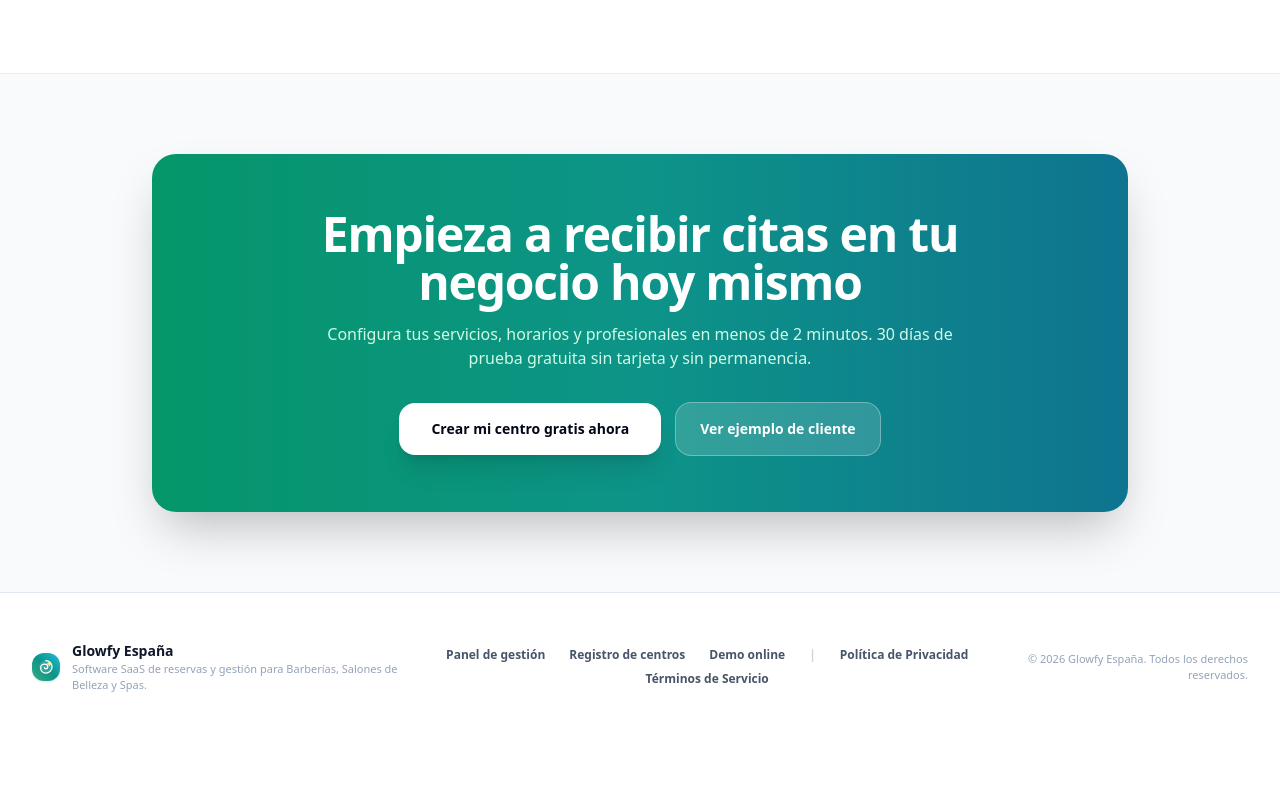
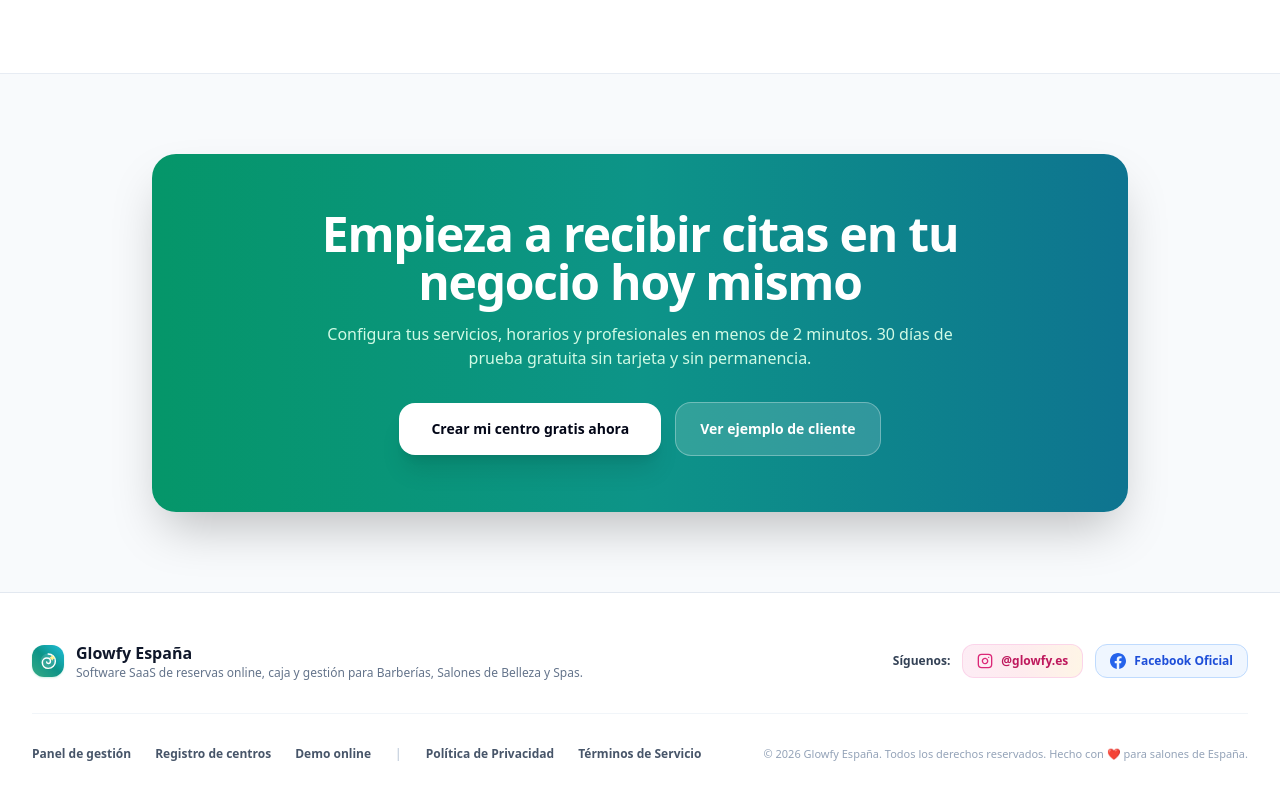
Before and after one commit to otmanesanade/calendario-app, a Next.js app: page / in a window 1280 px wide. Shown: the part 9595-10395 px from the top of the page. Before the commit the page ends 10336 px from the top, so only its background shows below. Built offline with nearby package versions, Linux system fonts and the light colour scheme.

Commit message:
feat: add social media links to SEO and pages
Update site schema to include Instagram and Facebook profiles and add links to the footer navigation on legal pages.

```diff
--- a/app/layout.js
+++ b/app/layout.js
@@ -155,6 +155,10 @@ const jsonLdOrg = {
     "@type": "Country",
     name: "España",
   },
+  sameAs: [
+    "https://www.instagram.com/glowfy.es/",
+    "https://www.facebook.com/profile.php?id=61594867821190",
+  ],
 };
 
 const jsonLdFaq = {
--- a/app/page.js
+++ b/app/page.js
@@ -34,6 +34,36 @@ import {
   Layers,
   Award
 } from "lucide-react";
+
+function InstagramIcon({ className = "w-4 h-4" }) {
+  return (
+    <svg
+      className={className}
+      viewBox="0 0 24 24"
+      fill="none"
+      stroke="currentColor"
+      strokeWidth="2"
+      strokeLinecap="round"
+      strokeLinejoin="round"
+    >
+      <rect width="20" height="20" x="2" y="2" rx="5" ry="5" />
+      <path d="M16 11.37A4 4 0 1 1 12.63 8 4 4 0 0 1 16 11.37z" />
+      <line x1="17.5" x2="17.51" y1="6.5" y2="6.5" />
+    </svg>
+  );
+}
+
+function FacebookIcon({ className = "w-4 h-4" }) {
+  return (
+    <svg
+      className={className}
+      viewBox="0 0 24 24"
+      fill="currentColor"
+    >
+      <path d="M24 12.073c0-6.627-5.373-12-12-12s-12 5.373-12 12c0 5.99 4.388 10.954 10.125 11.854v-8.385H7.078v-3.47h3.047V9.43c0-3.007 1.792-4.669 4.533-4.669 1.312 0 2.686.235 2.686.235v2.953H15.83c-1.491 0-1.956.925-1.956 1.874v2.25h3.328l-.532 3.47h-2.796v8.385C19.612 23.027 24 18.062 24 12.073z" />
+    </svg>
+  );
+}
 
 export default function Home() {
   const [openFaq, setOpenFaq] = useState(0);
@@ -1321,16 +1351,50 @@ export default function Home() {
 
       {/* FOOTER */}
       <footer className="py-12 px-4 sm:px-8 border-t border-slate-200 text-xs text-slate-500 bg-white">
-        <div className="max-w-7xl mx-auto flex flex-col md:flex-row items-center justify-between gap-6">
+        <div className="max-w-7xl mx-auto space-y-8">
+          <div className="flex flex-col lg:flex-row items-start lg:items-center justify-between gap-6 pb-8 border-b border-slate-100">
             <div className="flex items-center gap-3">
-            <GlowfyLogo size={28} />
+              <GlowfyLogo size={32} />
               <div>
-              <span className="font-extrabold text-sm text-slate-900 block">Glowfy España</span>
-              <span className="text-[11px] text-slate-400">Software SaaS de reservas y gestión para Barberías, Salones de Belleza y Spas.</span>
+                <span className="font-extrabold text-base text-slate-900 block">Glowfy España</span>
+                <span className="text-xs text-slate-500">
+                  Software SaaS de reservas online, caja y gestión para Barberías, Salones de Belleza y Spas.
+                </span>
               </div>
             </div>
 
-          <div className="flex flex-wrap items-center justify-center gap-x-6 gap-y-2 font-semibold text-slate-600">
+            {/* Redes Sociales Oficiales: Instagram & Facebook */}
+            <div className="flex flex-wrap items-center gap-3">
+              <span className="text-xs font-bold text-slate-700">Síguenos:</span>
+
+              {/* Instagram */}
+              <a
+                href="https://www.instagram.com/glowfy.es/"
+                target="_blank"
+                rel="noopener noreferrer"
+                className="inline-flex items-center gap-2 px-3.5 py-2 rounded-xl bg-gradient-to-r from-pink-500/10 via-rose-500/10 to-amber-500/10 hover:from-pink-500/20 hover:to-amber-500/20 border border-pink-200/80 text-pink-700 font-bold text-xs transition shadow-xs hover:scale-[1.02] active:scale-[0.98]"
+                title="Síguenos en Instagram @glowfy.es"
+              >
+                <InstagramIcon className="w-4 h-4 text-pink-600" />
+                <span>@glowfy.es</span>
+              </a>
+
+              {/* Facebook */}
+              <a
+                href="https://www.facebook.com/profile.php?id=61594867821190"
+                target="_blank"
+                rel="noopener noreferrer"
+                className="inline-flex items-center gap-2 px-3.5 py-2 rounded-xl bg-blue-50 hover:bg-blue-100/80 border border-blue-200 text-blue-700 font-bold text-xs transition shadow-xs hover:scale-[1.02] active:scale-[0.98]"
+                title="Visita nuestra página oficial de Facebook Glowfy España"
+              >
+                <FacebookIcon className="w-4 h-4 text-blue-600" />
+                <span>Facebook Oficial</span>
+              </a>
+            </div>
+          </div>
+
+          <div className="flex flex-col md:flex-row items-center justify-between gap-4">
+            <div className="flex flex-wrap items-center justify-center md:justify-start gap-x-6 gap-y-2 font-semibold text-slate-600">
               <Link href="/login" className="hover:text-emerald-600 transition">Panel de gestión</Link>
               <Link href="/register" className="hover:text-emerald-600 transition">Registro de centros</Link>
               <Link href="/estudio-marco" className="hover:text-emerald-600 transition">Demo online</Link>
@@ -1340,8 +1404,9 @@ export default function Home() {
             </div>
 
             <p className="text-slate-400 text-[11px] text-center md:text-right">
-            &copy; {new Date().getFullYear()} Glowfy España. Todos los derechos reservados.
+              &copy; {new Date().getFullYear()} Glowfy España. Todos los derechos reservados. Hecho con ❤️ para salones de España.
             </p>
+          </div>
         </div>
       </footer>
 
--- a/app/politica-de-privacidad/page.js
+++ b/app/politica-de-privacidad/page.js
@@ -410,6 +410,7 @@ export default function PoliticaPrivacidadPage() {
 
         {/* BOTTOM NAV */}
         <div className="mt-12 pt-6 border-t border-slate-200 flex flex-col sm:flex-row items-center justify-between gap-4 text-xs text-slate-500">
+          <div className="flex items-center gap-4">
             <Link
               href="/terminos-de-servicio"
               className="text-emerald-600 hover:underline font-semibold flex items-center gap-1"
@@ -417,6 +418,24 @@ export default function PoliticaPrivacidadPage() {
               <span>Ver los Términos de Servicio</span>
               <FileText className="w-3.5 h-3.5" />
             </Link>
+            <span className="text-slate-300">|</span>
+            <a
+              href="https://www.instagram.com/glowfy.es/"
+              target="_blank"
+              rel="noopener noreferrer"
+              className="text-pink-600 hover:underline font-semibold"
+            >
+              Instagram @glowfy.es
+            </a>
+            <a
+              href="https://www.facebook.com/profile.php?id=61594867821190"
+              target="_blank"
+              rel="noopener noreferrer"
+              className="text-blue-600 hover:underline font-semibold"
+            >
+              Facebook
+            </a>
+          </div>
           <p>© {new Date().getFullYear()} Glowfy España. Todos los derechos reservados.</p>
         </div>
       </main>
--- a/app/terminos-de-servicio/page.js
+++ b/app/terminos-de-servicio/page.js
@@ -353,6 +353,7 @@ export default function TerminosDeServicioPage() {
 
         {/* BOTTOM NAV */}
         <div className="mt-12 pt-6 border-t border-slate-200 flex flex-col sm:flex-row items-center justify-between gap-4 text-xs text-slate-500">
+          <div className="flex items-center gap-4">
             <Link
               href="/politica-de-privacidad"
               className="text-emerald-600 hover:underline font-semibold flex items-center gap-1"
@@ -360,6 +361,24 @@ export default function TerminosDeServicioPage() {
               <span>Consultar la Política de Privacidad</span>
               <ShieldCheck className="w-3.5 h-3.5" />
             </Link>
+            <span className="text-slate-300">|</span>
+            <a
+              href="https://www.instagram.com/glowfy.es/"
+              target="_blank"
+              rel="noopener noreferrer"
+              className="text-pink-600 hover:underline font-semibold"
+            >
+              Instagram @glowfy.es
+            </a>
+            <a
+              href="https://www.facebook.com/profile.php?id=61594867821190"
+              target="_blank"
+              rel="noopener noreferrer"
+              className="text-blue-600 hover:underline font-semibold"
+            >
+              Facebook
+            </a>
+          </div>
           <p>© {new Date().getFullYear()} Glowfy España. Todos los derechos reservados.</p>
         </div>
       </main>
```
Lines whose indentation alone changed are shown as unchanged.
